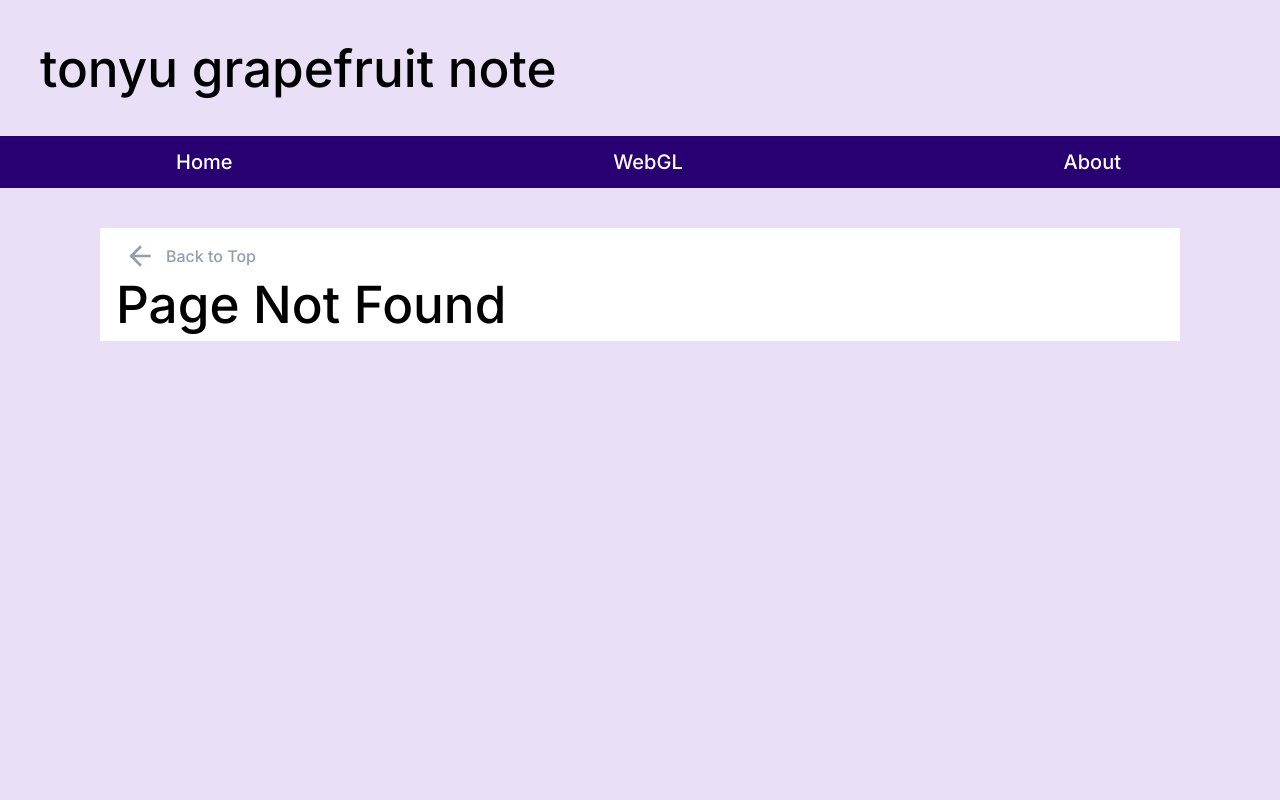
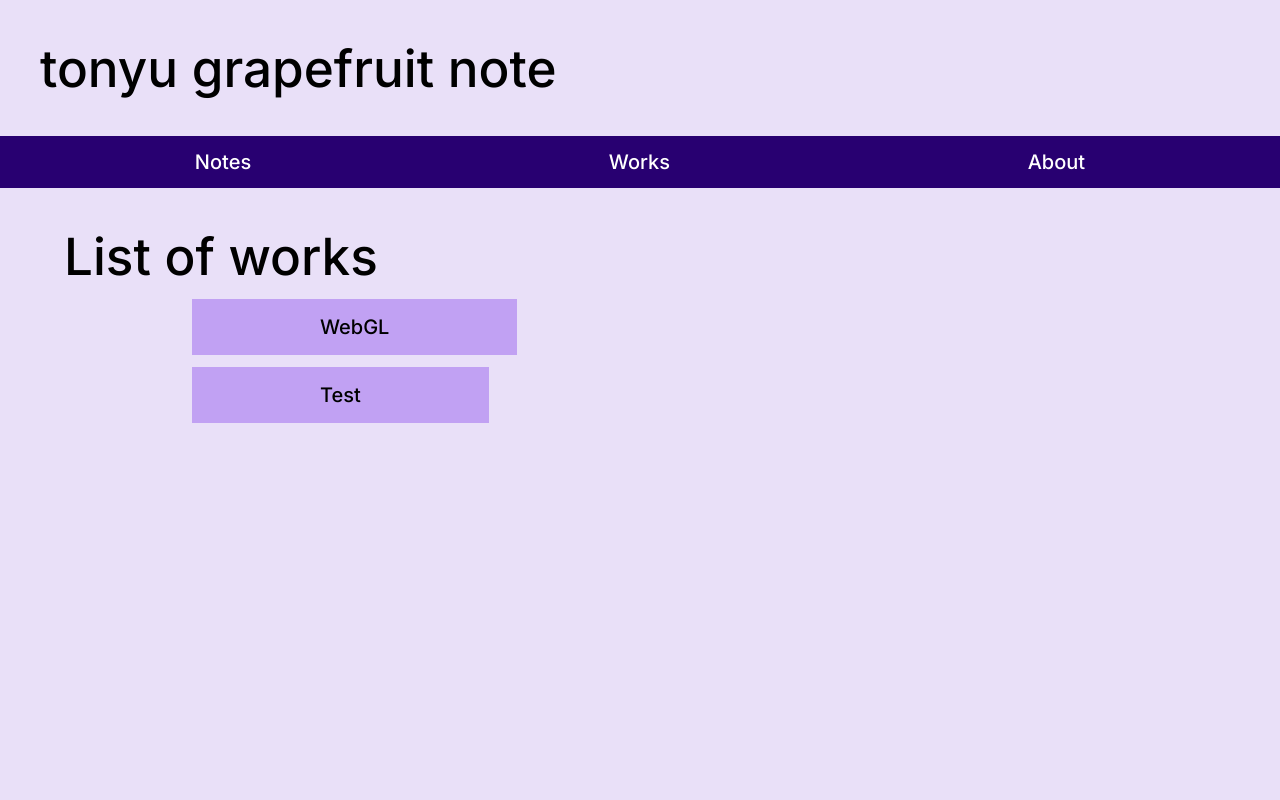
Before and after one commit to tonyu0/tonyu-grapefruit-note, a Vue app: page /works in a window 1280 px wide. Before the commit this address had no page. Shown: the top 800 px of the page. Built offline with nearby package versions, Linux system fonts and the light colour scheme; what vue-showdown would draw is missing.

Commit message:
add works view

```diff
--- a/src/App.vue
+++ b/src/App.vue
@@ -7,8 +7,8 @@ import Footer from '@/components/LayoutFooter.vue'
 // page definition
 const topTitle = 'tonyu grapefruit note'
 const pages = [
-	{ id: 0, name: 'Home', to: '/' },
-	{ id: 1, name: 'WebGL', to: '/webgl' },
+	{ id: 0, name: 'Notes', to: '/' },
+	{ id: 1, name: 'Works', to: '/works' },
 	{ id: 2, name: 'About', to: '/articles/blog/about' },
 ]
 </script>
--- a/src/assets/stylesheet/main.css
+++ b/src/assets/stylesheet/main.css
@@ -13,7 +13,7 @@
   --background-accent: #e4eaf1;
   --background-accent-10: #280071;
   --background-accent-50: #e9e0f8;
-  --background-subdued: #ffed4c;
+  --background-subdued: #c1a1f3;
   --shadow: 0px 0px 10px rgba(23, 41, 64, 0.1);
 
   font-synthesis: none;
@@ -101,11 +101,6 @@ footer {
   background-color: var(--background-accent-10);
 }
 
-.notice,
-.notice a {
-  color: var(--foreground-inverted);
-}
-
 /* for transition, transition-group tag */
 .v-enter-active,
 .v-leave-active {
@@ -127,19 +122,30 @@ header {
   position: sticky;
   top: 0;
   background-color: var(--foreground-inverted);
+
+  display: flex;
+  justify-content: space-around;
+  align-items: center;
+  /* header is 2% of viewport height */
+  /* width: calc(100vw - 15px); */
 }
 
-header nav {
-  display: flex;
-  justify-content: space-between;
-  align-items: center;
-  padding: 0 10vw;
-  width: calc(100vw - 15px);
-  /* for not depending on whether scroll bar exists */
+header a {
+  /*  for expanding header links clickable area. */
+  /* Arrange header links using parents 'flex' and expand the area of links by css here */
+  padding: 2vh 10vw;
+  color: var(--foreground-inverted);
 }
 
-header nav a {
-  padding: 16px 32px;
+.work-item {
+  padding: 2vh 10vw;
+  font-size: 20px;
+  line-height: 20px;
+}
+
+.work-item a {
+  padding: 2vh 10vw;
+  background-color: var(--background-subdued);
 }
 
 @media (min-width: 640px) {
--- a/src/components/LayoutHeader.vue
+++ b/src/components/LayoutHeader.vue
@@ -11,13 +11,11 @@ defineProps({
 
 <template>
 	<header class="notice">
-		<nav>
-			<template v-for="page in pages" :key="page.id">
-				<router-link :to="page.to">
-					{{ page.name }}
-				</router-link>
-			</template>
-		</nav>
+		<template v-for="page in pages" :key="page.id">
+			<router-link :to="page.to">
+				{{ page.name }}
+			</router-link>
+		</template>
 		<!-- <i class="material-icons-outlined">close</i> -->
 	</header>
 </template>
--- a/src/router/index.ts
+++ b/src/router/index.ts
@@ -19,6 +19,11 @@ const router = createRouter({
 			component: () => import('@/views/NotFound.vue'),
 		},
 		{
+			path: '/works',
+			name: 'Works',
+			component: () => import('@/views/WorkList.vue'),
+		},
+		{
 			path: '/webgl',
 			name: 'WebGL',
 			component: () => import('@/views/WebGL.vue'),
--- /dev/null
+++ b/src/views/WorkList.vue
@@ -0,0 +1,21 @@
+<script setup lang="ts">
+const pages = [
+	{ id: 0, name: 'WebGL', to: '/webgl' },
+	{ id: 1, name: 'Test', to: '/test' },
+]
+</script>
+
+<template>
+	<div>
+		<h1>List of works</h1>
+		<ul>
+			<template v-for="page in pages" :key="page.id">
+				<li class="work-item my-4">
+					<router-link :to="page.to">
+						{{ page.name }}
+					</router-link>
+				</li>
+			</template>
+		</ul>
+	</div>
+</template>
```
